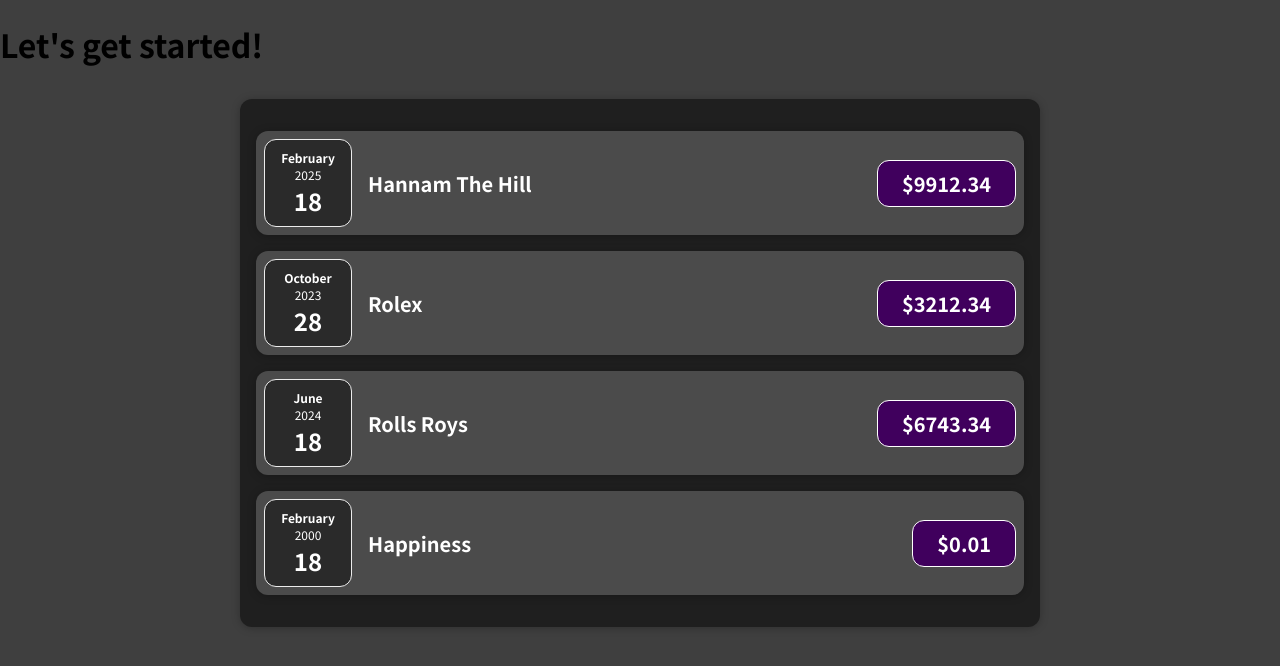
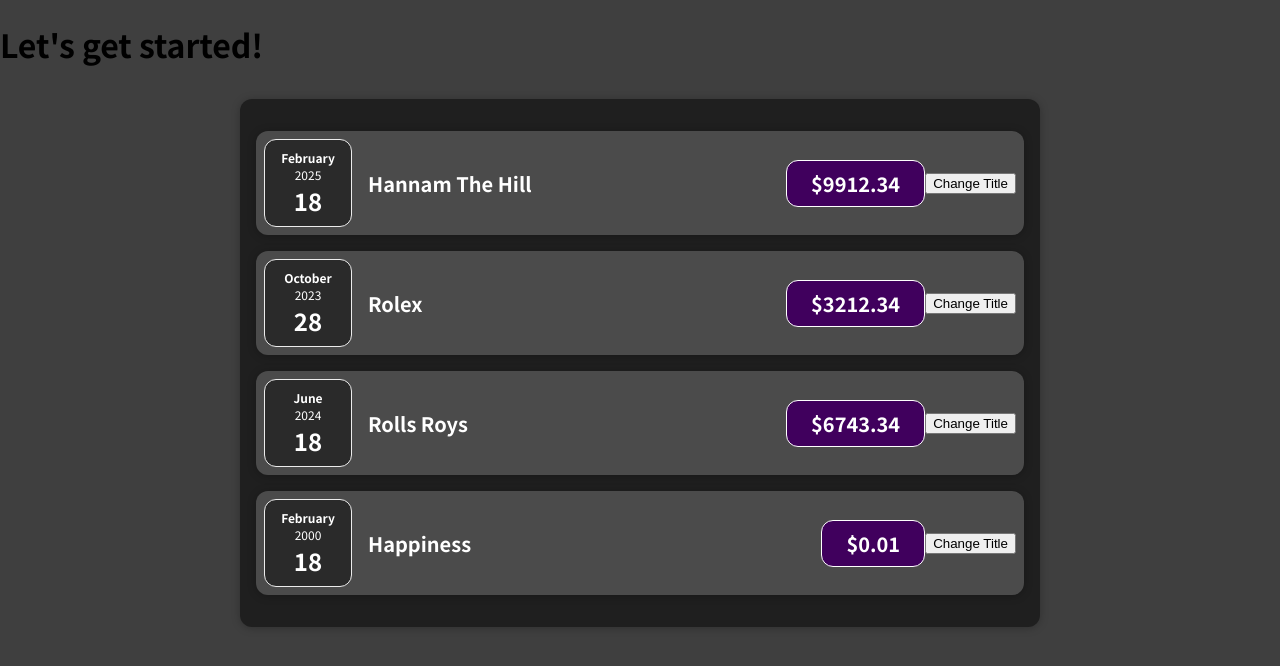
Before and after one commit to CTW100/ReactJS, a JavaScript app: page / in a window 1280 px wide. Shown: the top 666 px of the page. Built offline with nearby package versions, Linux system fonts and the light colour scheme.

Commit message:
46
Listening to Events & Working with Event Handlers

```diff
--- a/src/components/Expenses/ExpenseItem.js
+++ b/src/components/Expenses/ExpenseItem.js
@@ -3,6 +3,9 @@
 import './ExpenseItem.css';
 
 function ExpenseItem(props) {
+  const clickHandler = () => {
+    console.log('Clicked!!!!!');
+  };
   return (
     <Card className="expense-item">
       <ExpenseDate date={props.date} />
@@ -10,6 +13,7 @@
         <h2>{props.title}</h2>
         <div className="expense-item__price">${props.amount}</div>
       </div>
+      <button onClick={clickHandler}>Change Title</button>
     </Card>
   );
 }
```
Also changed, not shown: 1 other file (tests, documents, lock files or other folders).
